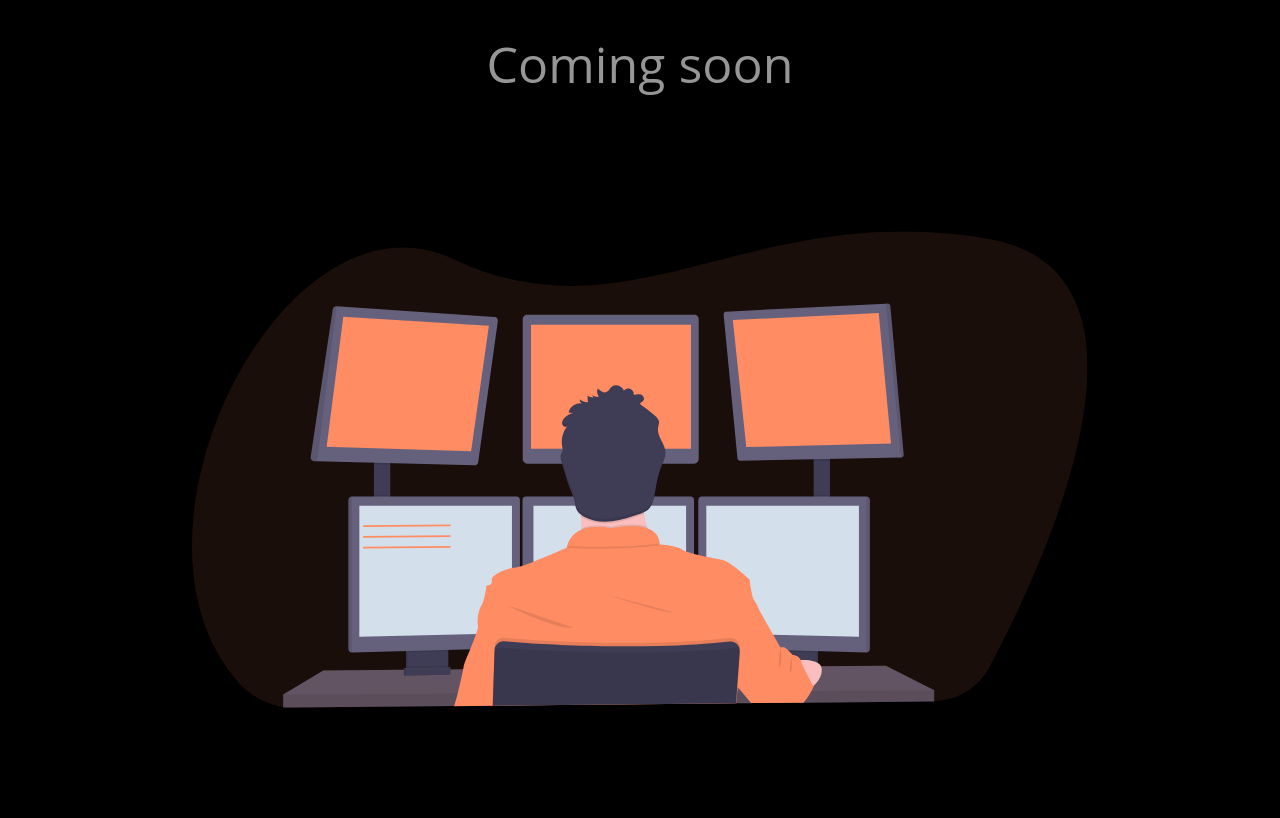
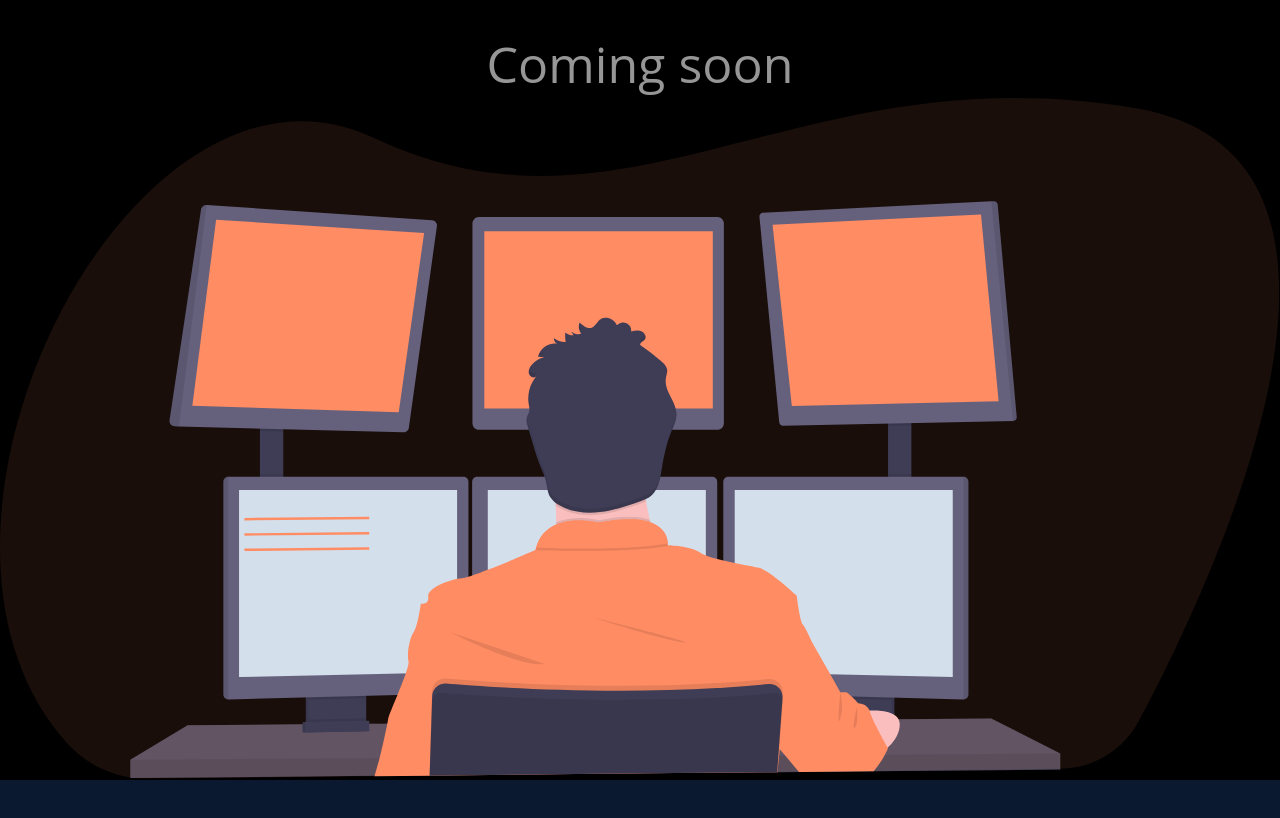
Before and after one commit to CezaryChojnowski/DevPortfolio-, a React (Create React App) app: page / in a window 1280 px wide. Shown: the top 818 px of the page. Built offline with nearby package versions, Linux system fonts and the light colour scheme.

Commit message:
Body tag styling changes

```diff
--- a/src/App.css
+++ b/src/App.css
@@ -2,13 +2,13 @@
   display: flex;
   background-color: black;
   width: 100%;
-  height: 90vh;
+  height: 100%;
   justify-content: center;
   align-items: center;
 }
 .App svg {
-  width: 70%;
-  height: 80%;
+  width: 100%;
+  height: 100%;
 }
 
 @import url('https://fonts.googleapis.com/css2?family=Open+Sans:wght@300&display=swap');
@@ -16,7 +16,7 @@
 .column {
   float: left;
   width: 100%;
-  height: 10vh;
+  height: 100%;
   background-color: black;
   color: #969696;
   font-family: 'Open Sans', sans-serif;
--- a/src/index.css
+++ b/src/index.css
@@ -5,9 +5,6 @@ body {
     sans-serif;
   -webkit-font-smoothing: antialiased;
   -moz-osx-font-smoothing: grayscale;
+  height: 100%;
+  background-color: #0a192f;
 }
-
-code {
-  font-family: source-code-pro, Menlo, Monaco, Consolas, 'Courier New',
-    monospace;
-}
```
